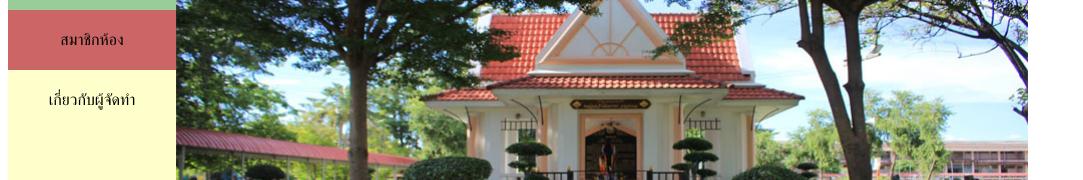
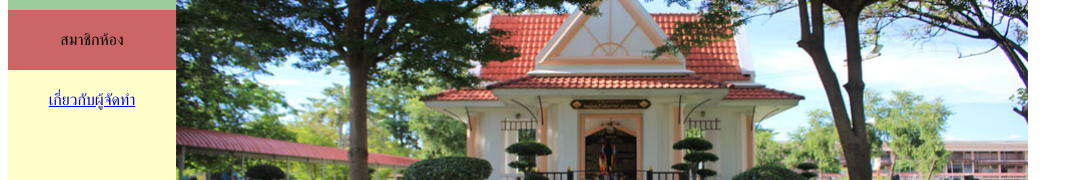
Before and after one commit to Ppbenz/work2, a plain HTML site: page index.html in a window 1280 px wide. Shown: the part 308-488 px from the top of the page, without its empty margins (0-1083 px from the left). Drawn offline with Linux system fonts and the light colour scheme.

Commit message:
Add files via upload

```diff
--- a/index.html
+++ b/index.html
@@ -26,7 +26,7 @@
     <td width="168" height="60" align="center" bgcolor="#CC6666">สมาชิกห้อง</td>
   </tr>
   <tr>
-    <td width="168" height="60" align="center" bgcolor="#FFFFCC">เกี่ยวกับผู้จัดทำ</td>
+    <td width="168" height="60" align="center" bgcolor="#FFFFCC"><a href="Page2.html">เกี่ยวกับผู้จัดทำ</a></td>
   </tr>
   <tr>
     <td width="168" height="60" valign="top" bgcolor="#FFFFCC">&nbsp;</td>
```
